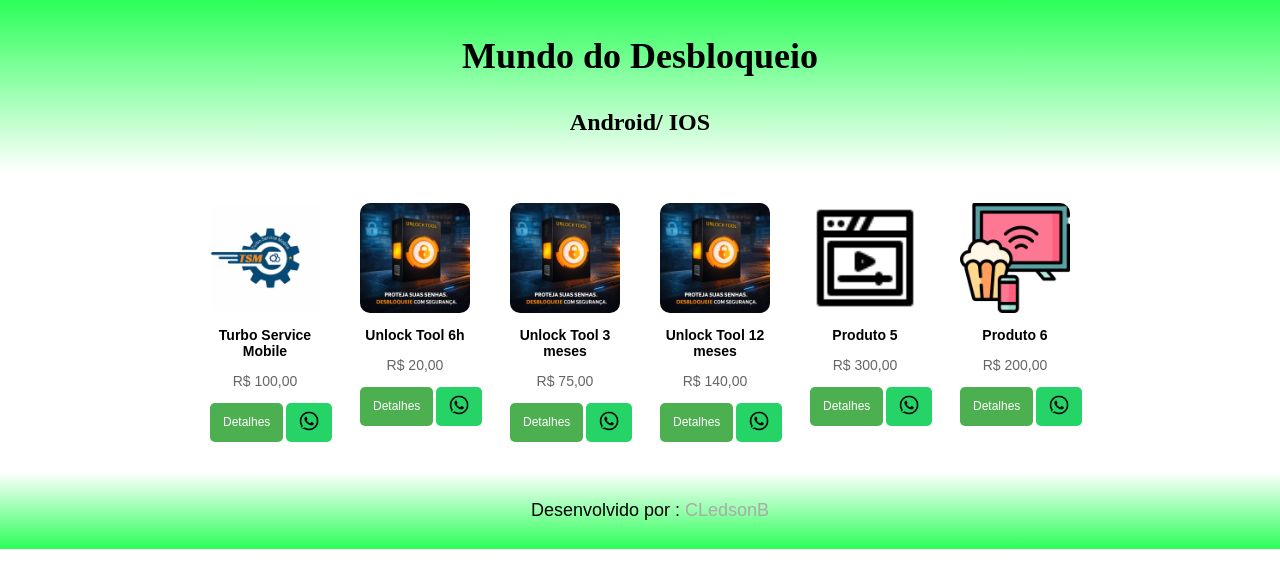
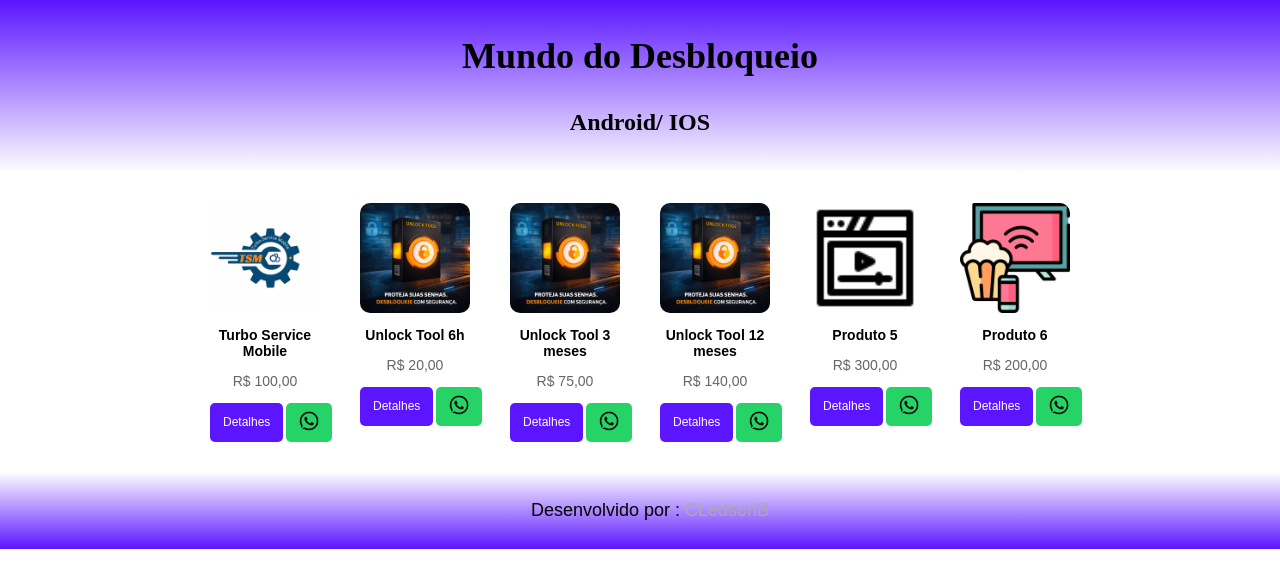
Before and after one commit to CLedsonB/Mundo-do-desbloqueio, a plain HTML site: page index.html in a window 1280 px wide. Drawn offline with Linux system fonts and the light colour scheme; a web font is replaced by a local one.

Commit message:
alteracao na cor principal

```diff
--- a/index.css
+++ b/index.css
@@ -17,7 +17,7 @@
 }
 
 .navbar{
-  background: linear-gradient(to bottom, #2bff58, #FFFFFF);
+  background: linear-gradient(to bottom, #5b15ff, #FFFFFF);
   padding: 5px;
   text-align: center;
   font-family: "Bitcount Prop Single";
@@ -64,7 +64,7 @@
 }
 
 .botao-detalhes {
-  background-color: #4CAF50;
+  background-color: #5b15ff;
   color: #fff;
   border: none;
   margin-right: 3px;
@@ -92,7 +92,7 @@
     height: 20px;
 }
 footer {
-  background: linear-gradient(to top, #2bff58, #FFFFFF);
+  background: linear-gradient(to top, #5b15ff, #FFFFFF);
   padding: 10px;
   text-align: center;
   clear: both;
```
